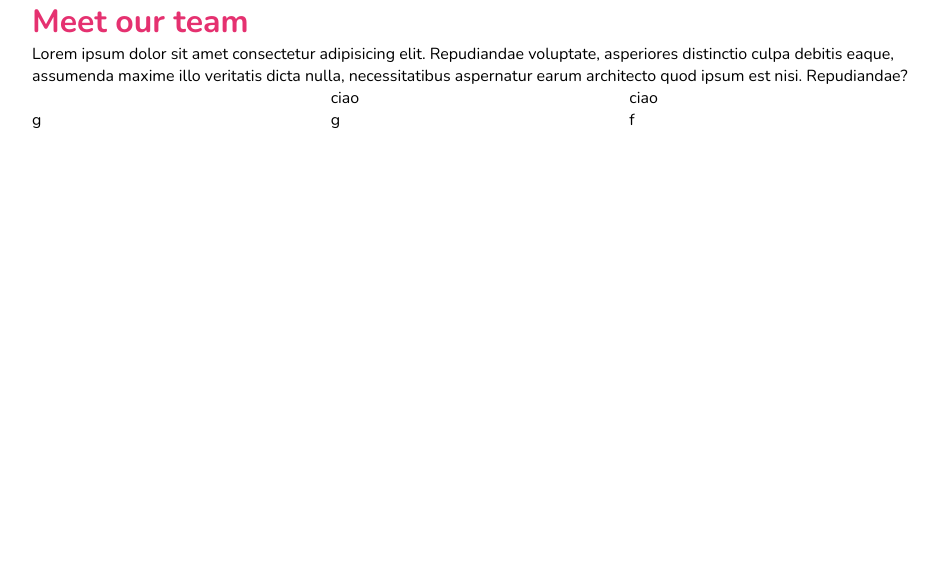
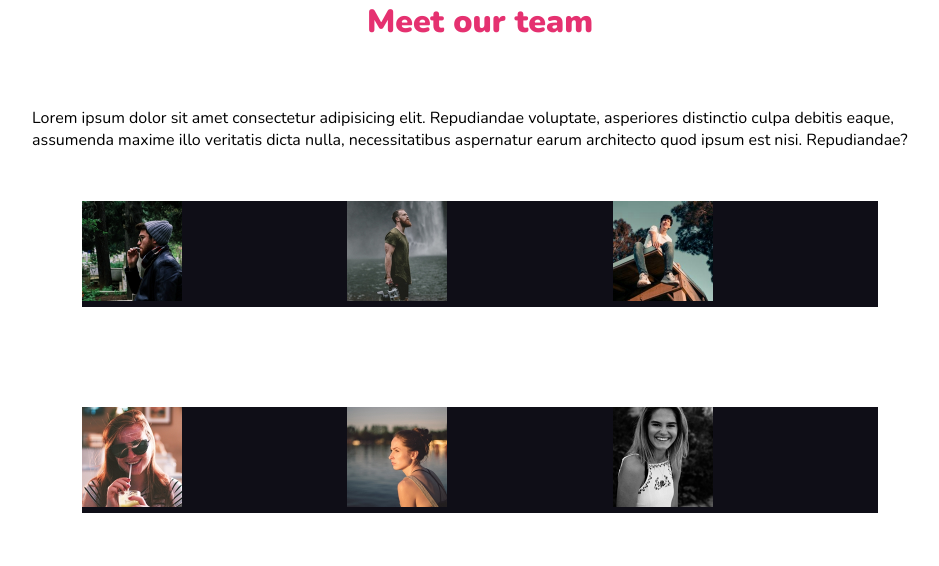
Before and after one commit to GiosciaFra/html-css-float-cards, a plain HTML site: page index.html in a window 1280 px wide. Shown: the whole page, without its empty margins (160-1099 px from the left). Drawn offline with nearby package versions, Linux system fonts and the light colour scheme.

Commit message:
immagini e stile

```diff
--- a/css/style.css
+++ b/css/style.css
@@ -16,7 +16,10 @@ body {
 }
 
 h1 {
+    margin-bottom: 2em;
     color: rgb(229, 49, 112);
+    font-weight: 900;
+    text-align: center;
 }
 
 .container {
@@ -24,6 +27,21 @@ h1 {
     margin-left: auto;
     margin-right: auto;
 }
+
+section {
+    padding: 50px;
+}
+
+.description{
+    color: white;
+    display: inline-block;
+}
+
+div {
+    background-color: rgb(15, 14, 23);
+}
+
+
 
 
 .row .column{
@@ -33,4 +51,10 @@ h1 {
 
     float: left;
 
+
+
 }
+
+.row .column img{
+    width: 100px;
+}
--- a/index.html
+++ b/index.html
@@ -18,28 +18,51 @@
 
         <p>Lorem ipsum dolor sit amet consectetur adipisicing elit. Repudiandae voluptate, asperiores distinctio culpa debitis eaque, assumenda maxime illo veritatis dicta nulla, necessitatibus aspernatur earum architecto quod ipsum est nisi. Repudiandae?</p>
 
-            <section class="row">
+            <section class="row clearfix">
+
                 <div class="column">
-                    <img src="" alt="">
+
+                    <img src="./img/male1.png" alt="">
+
                 </div>
+
+
                 <div class="column">
-                    ciao
+
+                    <img src="./img/male2.png" alt="">
+
+                    <p class="description">
+
+                    </p>
+
                 </div>
+
                 <div class="column">
-                    ciao
+
+                    <img src="./img/male3.png" alt="">
+
                 </div>
 
             </section>
 
-            <section class="row">
+            <section class="row clearfix">
+
                 <div class="column">
-                    g
+
+                    <img src="./img/female1.png" alt="">
+
                 </div>
+
                 <div class="column">
-                g
+
+                    <img src="./img/female2.png" alt="">
+
                 </div>
+
                 <div class="column">
-                    f
+
+                    <img src="./img/female3.png" alt="">
+
                 </div>
             </section>
 
```
